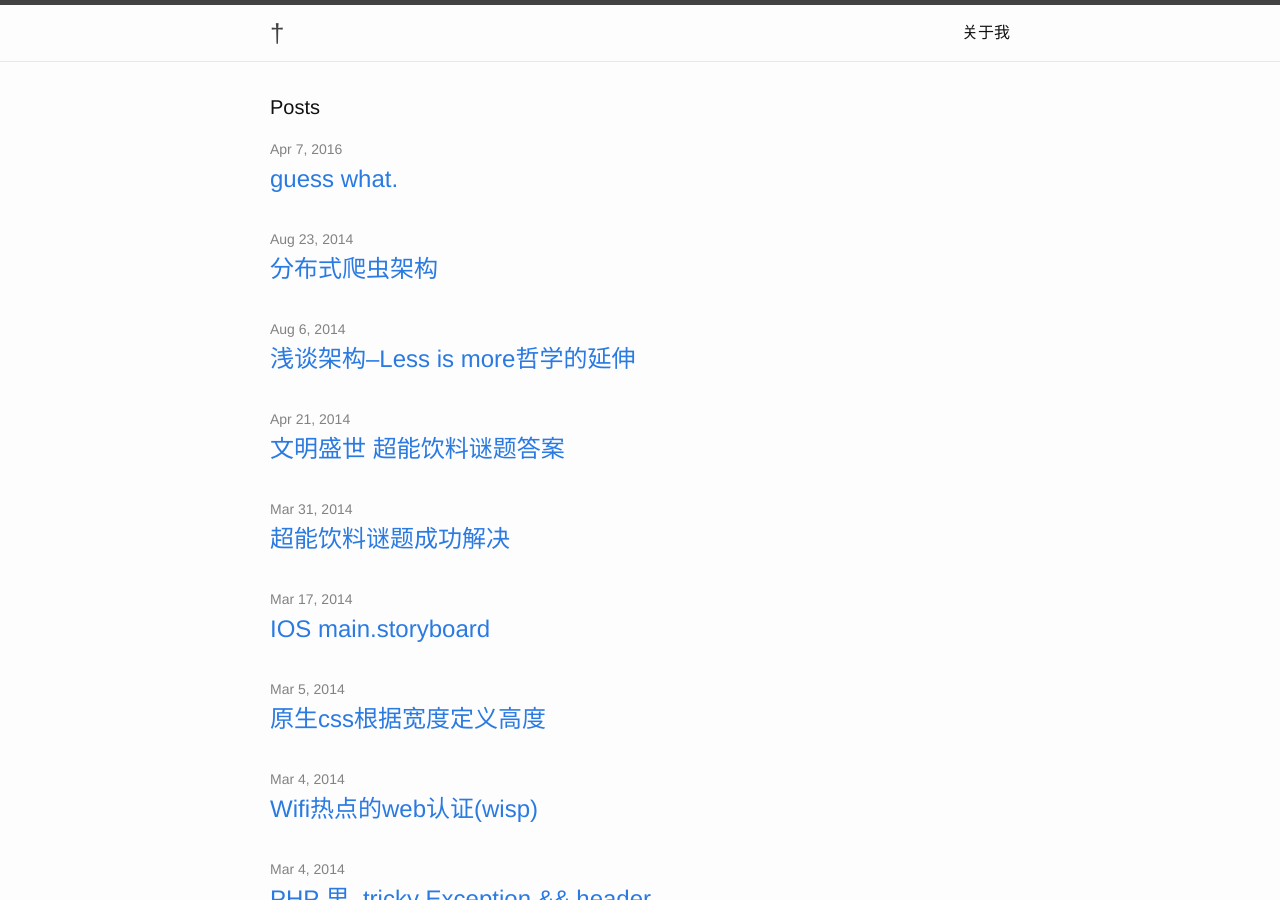
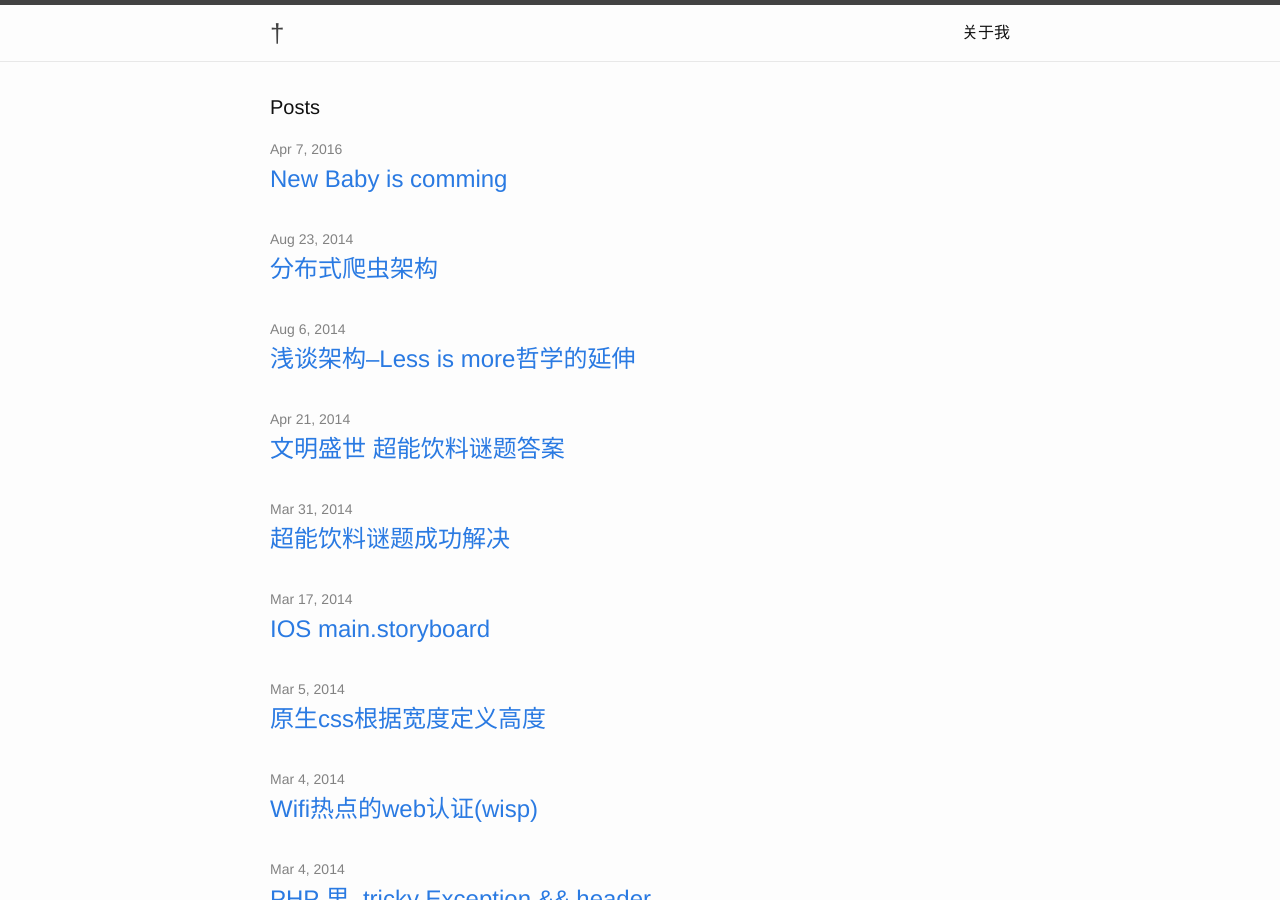
Before and after one commit to dawei101/dawei.github.io, a Jekyll site: the page built from index.html, in a window 1280 px wide and 900 px high. Built offline with Jekyll 4.4.1, drawn with Linux system fonts in a browser that asks for light colours.

Commit message:
日记4月7

```diff
--- a/_posts/2016-04-07-diary.md
+++ b/_posts/2016-04-07-diary.md
@@ -1,6 +1,6 @@
 ---
 id: 54
-title: guess what.
+title: New Baby is comming
 date: 2016-04-07
 author: dawei
 layout: post
```
